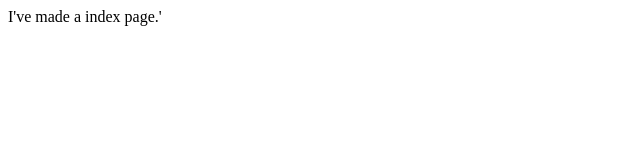
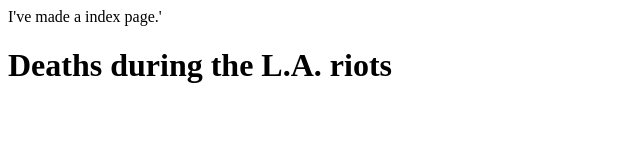
Before and after one commit to 10000highfives/first-news-app, a plain HTML site: page templates/index.html in a window 1280 px wide. Shown: the whole page, without its empty margins (0-640 px from the left). Drawn offline with Linux system fonts and the light colour scheme.

Commit message:
Real HTML

```diff
--- a/templates/index.html
+++ b/templates/index.html
@@ -1 +1,7 @@
 I've made a index page.'
+<html lang="en">
+    <head></head>
+    <body>
+        <h1>Deaths during the L.A. riots</h1>
+    </body>
+</html>
```
